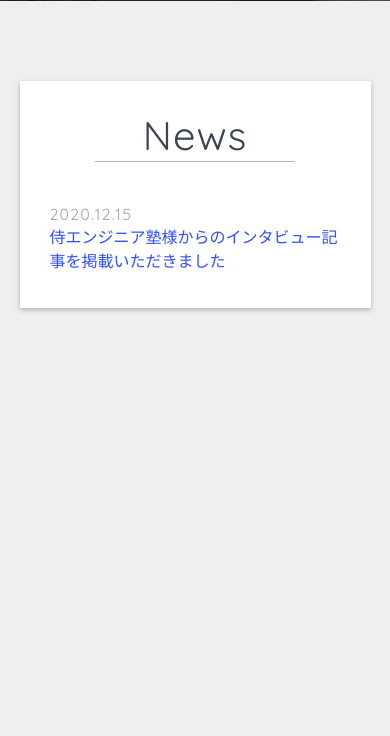
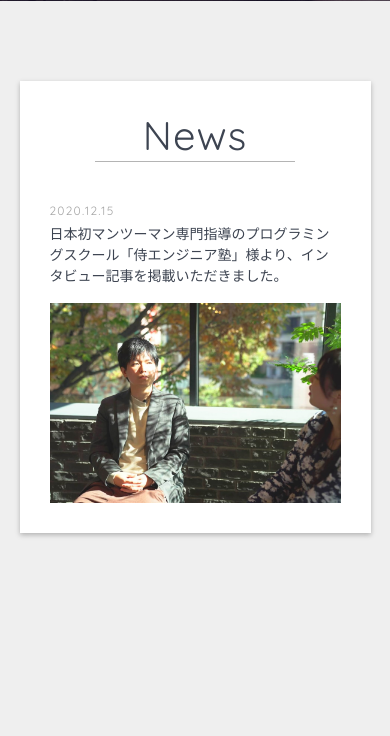
Before and after one commit to tomizawa0214/tomizawa, a Django app: page / in a window 390 px wide. Shown: the part 565-1301 px from the top of the page. Run offline with Django 3.2, Linux system fonts and the light colour scheme; some libraries are stand-ins or nearby versions.

Commit message:
news画像追加

```diff
--- a/portfolio/static/css/style.css
+++ b/portfolio/static/css/style.css
@@ -2028,39 +2028,104 @@ footer small {
   margin-bottom: 40px;
 }
 
-.news__wrap--topic--date {
+.news__wrap--topic--content--date {
+  font-size: 12px;
   color: #a5a5a5;
   letter-spacing: 1.2px;
 }
 
-.news__wrap--topic--content {
+.news__wrap--topic--content--text {
   position: relative;
   display: inline-block;
   padding-bottom: 4px;
-  color: #304ffe;
+  font-size: 14px;
+  color: #3d4451;
   font-family: Helvetica, '游ゴシック', 'Yu Gothic', YuGothic, HiraKakuProN-W3, 'メイリオ', Meiryo, sans-serif;
 }
 
-.news__wrap--topic--content:hover {
-  color: #e8676b;
-  text-decoration: none;
-}
-
-.news__wrap--topic--content:after {
-  background-color: #e8676b;
+.news__wrap--topic--img {
+  position: relative;
+  cursor: pointer;
+}
+
+.news__wrap--topic--img--photo {
+  width: 100%;
+  height: 200px;
+  -o-object-fit: cover;
+     object-fit: cover;
+}
+
+.news__wrap--topic--img--mask {
+  display: block;
+  position: absolute;
+  width: 100%;
+  height: 100%;
+  top: 0;
+  -webkit-transition: all .4s ease-in-out;
+  transition: all .4s ease-in-out;
+}
+
+.news__wrap--topic--img--mask p:first-child {
+  position: absolute;
+  width: 40%;
+  z-index: 2;
+  padding: 5px 20px 0 0;
+  text-align: center;
+  letter-spacing: .5px;
+  font-size: 14px;
+  font-weight: 600;
+  font-family: Helvetica, '游ゴシック', 'Yu Gothic', YuGothic, HiraKakuProN-W3, 'メイリオ', Meiryo, sans-serif;
+  color: #fff;
+  opacity: 0;
+  -webkit-transition: all .4s ease-in-out;
+  transition: all .4s ease-in-out;
+}
+
+.news__wrap--topic--img--mask span {
+  position: absolute;
+  width: 0;
+  left: 0;
+  border-left: 0;
+  border-top: solid 30px #e8676b;
+  border-right: solid 20px transparent;
+  border-bottom: 0;
+  opacity: 0;
+  -webkit-transition: all .4s ease-in-out;
+  transition: all .4s ease-in-out;
+}
+
+.news__wrap--topic--img--mask p:last-child {
+  position: absolute;
+  width: 100%;
+  margin: 0;
+  padding: 10px;
   bottom: 0;
-  content: '';
-  display: block;
-  height: 1px;
-  left: 0;
-  position: absolute;
-  -webkit-transition: .5s;
-  transition: .5s;
-  width: 0;
-}
-
-.news__wrap--topic--content:hover::after {
-  width: 100%;
+  font-size: 14px;
+  font-weight: 600;
+  font-family: Helvetica, '游ゴシック', 'Yu Gothic', YuGothic, HiraKakuProN-W3, 'メイリオ', Meiryo, sans-serif;
+  color: #fff;
+  letter-spacing: .5px;
+  background: #e8676b;
+  opacity: 0;
+  -webkit-transform: translateY(30px);
+          transform: translateY(30px);
+  -webkit-transition: all .4s ease-in-out;
+  transition: all .4s ease-in-out;
+}
+
+.news__wrap--topic--img--mask:hover {
+  background: rgba(7, 19, 30, 0.7);
+}
+
+.news__wrap--topic--img--mask:hover p:first-child, .news__wrap--topic--img--mask:hover span {
+  opacity: 1;
+  width: 40%;
+}
+
+.news__wrap--topic--img--mask:hover p:last-child {
+  opacity: 1;
+  -webkit-transform: translateY(0);
+          transform: translateY(0);
 }
 
 @media screen and (max-width: 369px) {
@@ -2092,6 +2157,9 @@ footer small {
   }
   .title__text h4 {
     margin: 15px 0 0 0;
+  }
+  .news__wrap--topic--img--photo {
+    width: 280px;
   }
   .works__item {
     -ms-grid-columns: auto auto;
--- a/portfolio/static/scss/_news.scss
+++ b/portfolio/static/scss/_news.scss
@@ -11,33 +11,88 @@
     }
     &__wrap {
         &--topic {
-            &--date {
-                color: #a5a5a5;
-                letter-spacing: 1.2px;
+            &--content {
+                &--date {
+                    font-size: 12px;
+                    color: #a5a5a5;
+                    letter-spacing: 1.2px;
+                }
+                &--text {
+                    position: relative;
+                    display: inline-block;
+                    padding-bottom: 4px;
+                    font-size: 14px;
+                    color: $textColor;
+                    @include Japanese-font;
+                }
             }
-            &--content {
+            &--img {
                 position: relative;
-                display: inline-block;
-                padding-bottom: 4px;
-                color: #304ffe;
-                @include Japanese-font;
-                &:hover {
-                    color: #e8676b;
-                    text-decoration: none;
+                cursor: pointer;
+                &--photo {
+                    width: 100%;
+                    height: 200px;
+                    object-fit: cover;
                 }
-                &:after {
-                    background-color: #e8676b;
-                    bottom: 0;
-                    content: '';
+                &--mask {
                     display: block;
-                    height: 1px;
-                    left: 0;
                     position: absolute;
-                    transition: .5s;
-                    width: 0;
-                }
-                &:hover::after {
                     width: 100%;
+                    height: 100%;
+                    top: 0;
+                    transition: all .4s ease-in-out;
+                    p:first-child {
+                        position: absolute;
+                        width: 40%;
+                        z-index: 2;
+                        padding: 5px 20px 0 0;
+                        text-align: center;
+                        letter-spacing: .5px;
+                        font-size: 14px;
+                        font-weight: 600;
+                        @include Japanese-font;
+                        color: #fff;
+                        opacity: 0;
+                        transition: all .4s ease-in-out;
+                    }
+                    span {
+                        position: absolute;
+                        width: 0;
+                        left: 0;
+                        border-left: 0;
+                        border-top: solid 30px #e8676b;
+                        border-right: solid 20px transparent;
+                        border-bottom: 0;
+                        opacity: 0;
+                        transition: all .4s ease-in-out;
+                    }
+                    p:last-child {
+                        position: absolute;
+                        width: 100%;
+                        margin: 0;
+                        padding: 10px;
+                        bottom: 0;
+                        font-size: 14px;
+                        font-weight: 600;
+                        @include Japanese-font;
+                        color: #fff;
+                        letter-spacing: .5px;
+                        background: #e8676b;
+                        opacity: 0;
+                        transform: translateY(30px);
+                        transition: all .4s ease-in-out;
+                    }
+                    &:hover {
+                        background: rgba(7, 19, 30, .7);
+                        p:first-child, span {
+                            opacity: 1;
+                            width: 40%;
+                        }
+                        p:last-child {
+                        opacity: 1;
+                        transform: translateY(0);
+                        }
+                    }
                 }
             }
         }
--- a/portfolio/static/scss/_responsive.scss
+++ b/portfolio/static/scss/_responsive.scss
@@ -49,6 +49,18 @@
       h4 {
         margin: 15px 0 0 0;
       }
+    }
+  }
+
+  .news {
+    &__wrap {
+        &--topic {
+            &--img {
+              &--photo {
+                width: 280px;
+              }
+            }
+        }
     }
   }
 
--- a/portfolio/templates/portfolio/index.html
+++ b/portfolio/templates/portfolio/index.html
@@ -7,9 +7,9 @@
 
 {% block opening %}
 <!-- Opening Fake Shutter -->
-<!-- <article class="opening">
+<article class="opening">
   <p class="opening__text">Thank you for coming!</p>
-</article> -->
+</article>
 
 <!-- Back To Top -->
 <article class="back-to-top" data-toggle="tooltip" data-placement="left" title="Back to Top">
@@ -42,9 +42,19 @@
   <h2>News</h2>
   <hr>
   <ul class="news__wrap p-0 m-0 list-unstyled">
-    <li class="news__wrap--topic d-sm-flex justify-content-sm-center">
-      <p class="news__wrap--topic--date m-0">2020.12.15</p>
-      <a href="https://www.sejuku.net/blog/128366" class="news__wrap--topic--content m-0 ml-sm-3">侍エンジニア塾様からのインタビュー記事を掲載いただきました</a>
+    <li class="news__wrap--topic d-sm-flex justify-content-center">
+      <div class="news__wrap--topic--content mr-sm-5 mb-3 mb-sm-0">
+        <p class="news__wrap--topic--content--date mb-1">2020.12.15</p>
+        <p class="news__wrap--topic--content--text m-0 p-0">日本初マンツーマン専門指導のプログラミングスクール「侍エンジニア塾」様より、インタビュー記事を掲載いただきました。</a>
+      </div>
+      <div class="news__wrap--topic--img">
+        <img src="{% static 'img/samurai-interview.jpg' %}" class="news__wrap--topic--img--photo" alt="侍エンジニア塾インタビュー記事">
+        <a href="https://www.sejuku.net/blog/128366" class="news__wrap--topic--img--mask">
+          <p>Interview</p>
+          <span></span>
+          <p>30代未経験からフリーランスエンジニアとして地方で活躍できた理由</p>
+        </a>
+      </div>
     </li>
   </ul>
 </section>
```
